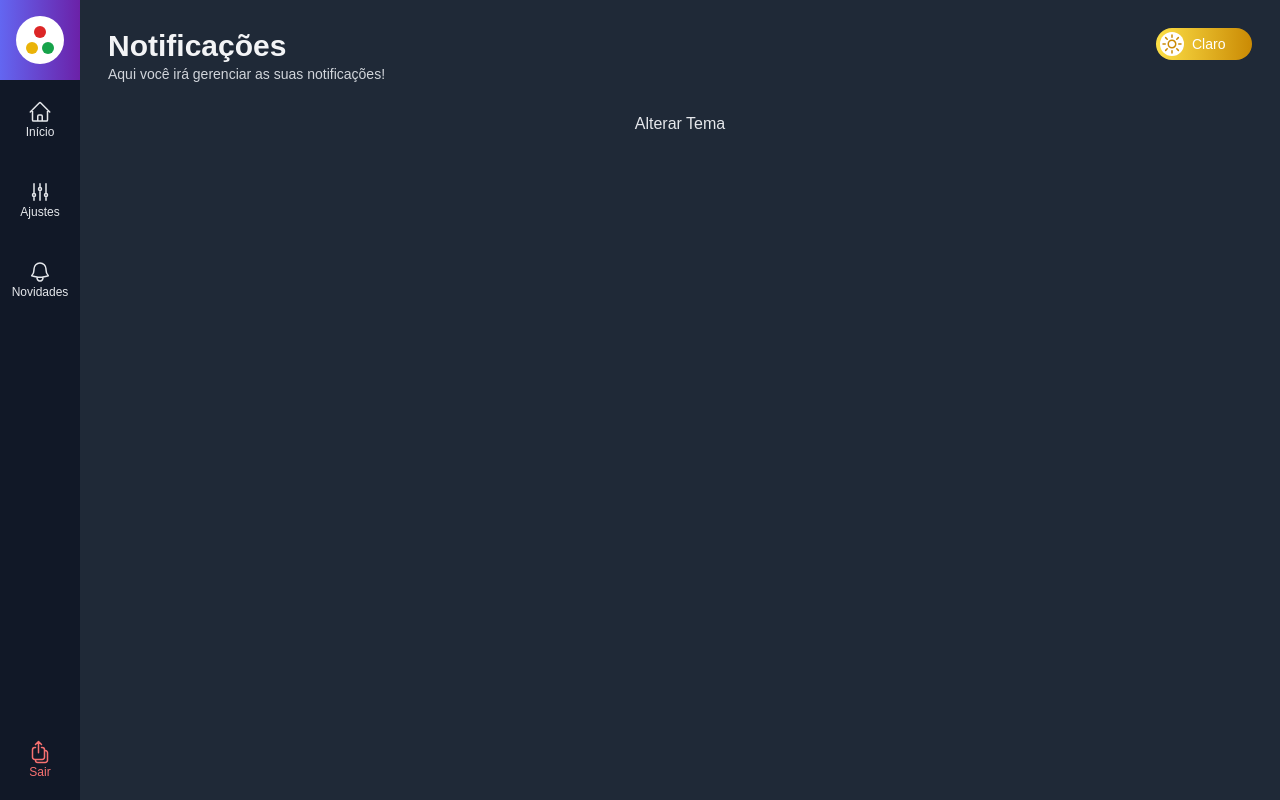
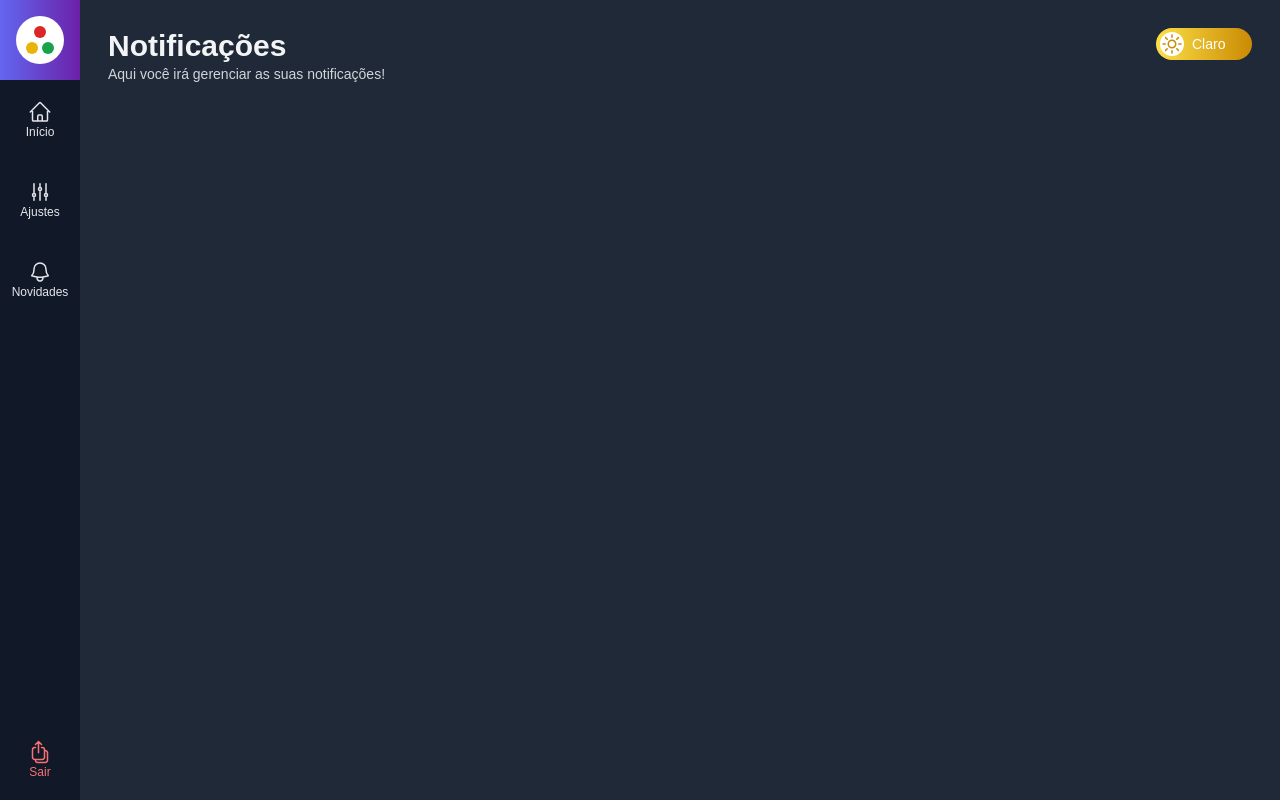
Before and after one commit to oadcavalcante/template-admin-nextjs, a Next.js app: page /notificacoes in a window 1280 px wide. Built offline with nearby package versions, Linux system fonts and the light colour scheme.

Commit message:
:construction: Início da implementação da página de login + autenticação.

```diff
--- /dev/null
+++ b/src/components/auth/AuthInput.tsx
@@ -0,0 +1,12 @@
+interface AuthInputProps {
+
+}
+
+export default function AuthInput(props: AuthInputProps) {
+  return (
+    <div>
+      <label></label>
+      <input type="text" />
+    </div>
+  );
+}
--- /dev/null
+++ b/src/pages/autenticacao.tsx
@@ -0,0 +1,7 @@
+export default function Autenticacao() {
+  return (
+    <div>
+      <h1>Autenticacao</h1>
+    </div>
+  );
+}
--- a/src/pages/notificacoes.tsx
+++ b/src/pages/notificacoes.tsx
@@ -1,12 +1,5 @@
 import Layout from "../components/template/Layout";
-import useAppData from "../data/hook/useAppData";
 
 export default function Notificacoes() {
-  const { alternarTema } = useAppData();
-
-  return (
-    <Layout titulo="Notificações" subtitulo="Aqui você irá gerenciar as suas notificações!">
-      <button onClick={alternarTema}>Alterar Tema</button>
-    </Layout>
-  );
+  return <Layout titulo="Notificações" subtitulo="Aqui você irá gerenciar as suas notificações!"></Layout>;
 }
```
